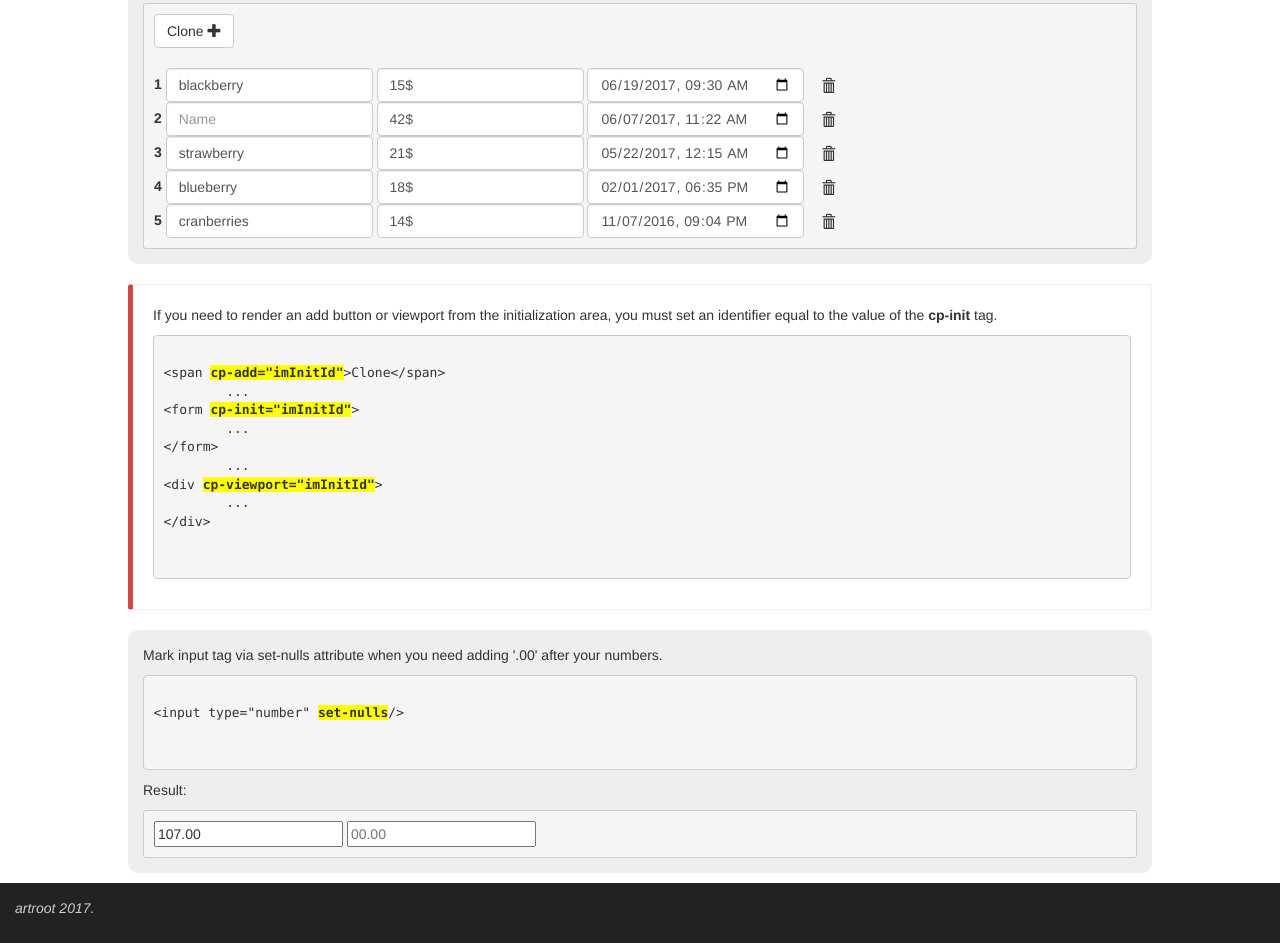
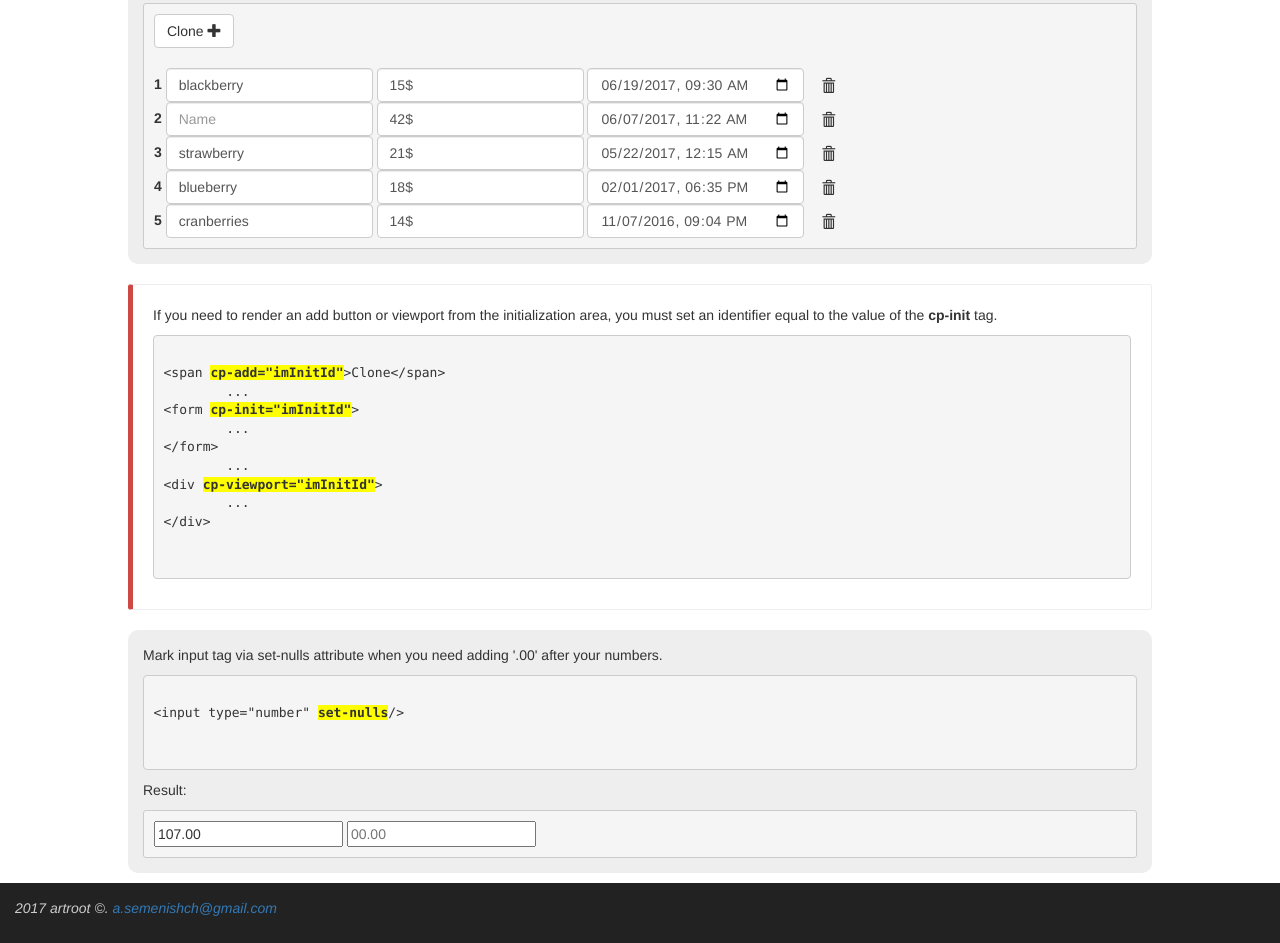
Before and after one commit to artroot/form-tools, a plain HTML site: page demo.html in a window 1280 px wide. Shown: the part 2380-3323 px from the top of the page. Drawn offline with Linux system fonts and the light colour scheme.

Commit message:
Update demo.html

```diff
--- a/demo.html
+++ b/demo.html
@@ -211,7 +211,7 @@
 
 	</div>
 
-<footer><p>artroot 2017.</p></footer>
+<footer><p>2017 artroot ©. <a href="mailto:a.semenishch@gmail.com">a.semenishch@gmail.com</a></p></footer>
 
 </body>
 </html>
```
